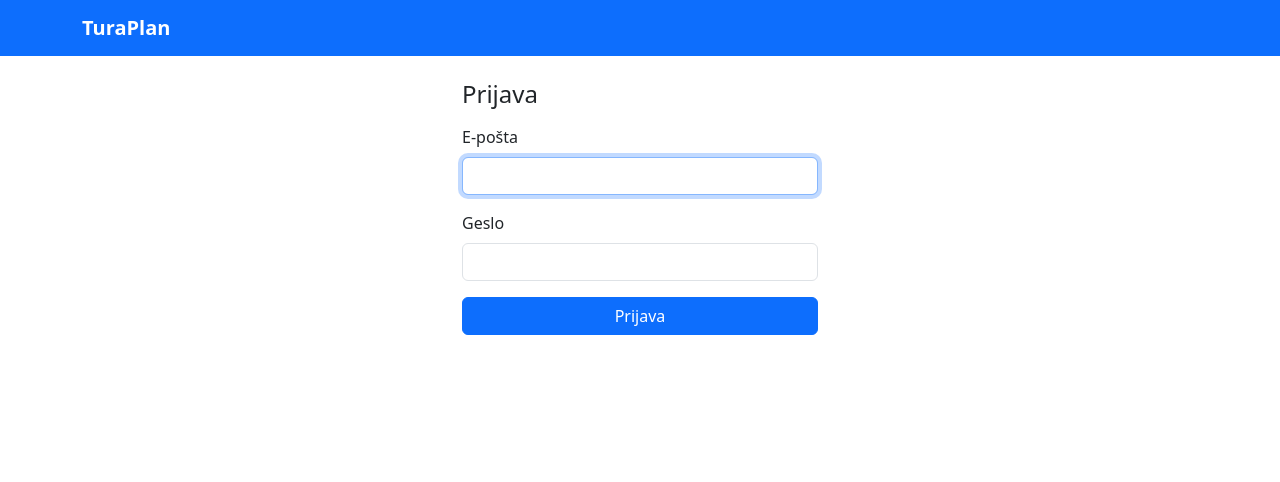
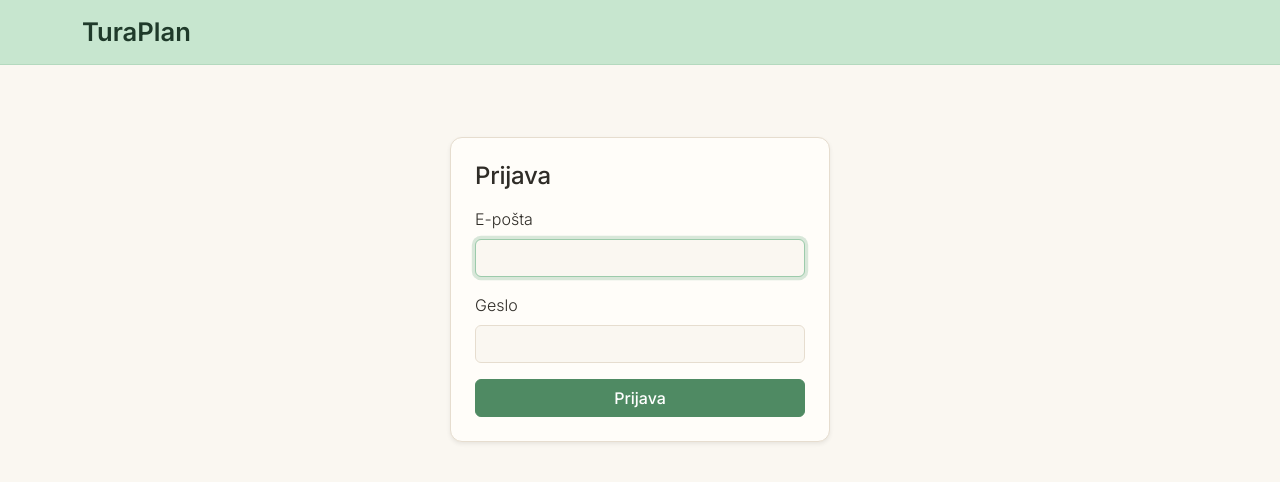
Before and after one commit to n-varoscic/TuraPlan, a React (Vite) app in the folder frontend/: page /login in a window 1280 px wide. Shown: the top 482 px of the page. Built offline with nearby package versions, Linux system fonts and the light colour scheme; no server answers.

Commit message:
feat: barvna tema, pisava Inter in obarvanje ob prehodu z miško (#24)

```diff
--- a/frontend/index.html
+++ b/frontend/index.html
@@ -4,6 +4,12 @@
     <meta charset="UTF-8" />
     <link rel="icon" type="image/svg+xml" href="/favicon.svg" />
     <meta name="viewport" content="width=device-width, initial-scale=1.0" />
+    <link rel="preconnect" href="https://fonts.googleapis.com" />
+    <link rel="preconnect" href="https://fonts.gstatic.com" crossorigin />
+    <link
+      href="https://fonts.googleapis.com/css2?family=Inter:wght@300;400;500;600&display=swap"
+      rel="stylesheet"
+    />
     <title>TuraPlan</title>
   </head>
   <body>
--- a/frontend/src/components/Layout.jsx
+++ b/frontend/src/components/Layout.jsx
@@ -8,17 +8,17 @@ export default function Layout() {
 
   return (
     <>
-      <nav className="navbar navbar-dark bg-primary">
+      <nav className="navbar tp-navbar">
         <div className="container">
-          <Link className="navbar-brand fw-bold" to="/">
+          <Link className="navbar-brand" to="/">
             TuraPlan
           </Link>
           {user && (
-            <div className="d-flex align-items-center gap-3 text-white">
+            <div className="d-flex align-items-center gap-3">
               <span className="small">
                 {user.first_name} {user.last_name} · {ROLE_LABELS[user.role]}
               </span>
-              <button className="btn btn-sm btn-outline-light" onClick={logout}>
+              <button className="btn btn-sm btn-outline-primary" onClick={logout}>
                 Odjava
               </button>
             </div>
--- a/frontend/src/main.jsx
+++ b/frontend/src/main.jsx
@@ -2,6 +2,8 @@ import { StrictMode } from "react";
 import { createRoot } from "react-dom/client";
 import { BrowserRouter } from "react-router-dom";
 import "bootstrap/dist/css/bootstrap.min.css";
+// Naša tema za Bootstrapom, da lahko prepiše njegove barve
+import "./theme.css";
 import App from "./App.jsx";
 import AuthProvider from "./auth/AuthProvider.jsx";
 
--- a/frontend/src/pages/LoginPage.jsx
+++ b/frontend/src/pages/LoginPage.jsx
@@ -27,8 +27,8 @@ export default function LoginPage() {
   }
 
   return (
-    <div className="row justify-content-center">
-      <div className="col-12 col-sm-8 col-md-5 col-lg-4">
+    <div className="row justify-content-center pt-md-5">
+      <div className="col-12 col-sm-8 col-md-5 col-lg-4 card border shadow-sm p-4">
         <h1 className="h4 mb-3">Prijava</h1>
         <form onSubmit={handleSubmit}>
           <div className="mb-3">
--- /dev/null
+++ b/frontend/src/theme.css
@@ -0,0 +1,209 @@
+/*
+  Barvna tema TuraPlan: pastelno zelena, bež podlaga in tanjša pisava Inter
+  Prepiše privzete barve Bootstrapa, zato komponente ostanejo enake
+*/
+
+:root {
+  /* Pisava */
+  --bs-body-font-family: "Inter", system-ui, sans-serif;
+  --bs-body-font-weight: 300;
+  --bs-body-color: #2f2c27;
+  --bs-body-color-rgb: 47, 44, 39;
+
+  /* Podlaga in robovi v bež odtenkih */
+  --bs-body-bg: #faf7f1;
+  --bs-secondary-bg: #ece5d8;
+  --bs-tertiary-bg: #f3ede3;
+  --bs-border-color: #e6ddcf;
+  --bs-secondary-color: rgba(47, 44, 39, 0.6);
+
+  /* Glavna barva in povezave: umirjena zelena */
+  --bs-primary: #4f8a63;
+  --bs-primary-rgb: 79, 138, 99;
+  --bs-link-color-rgb: 63, 115, 81;
+  --bs-link-hover-color-rgb: 47, 90, 62;
+  --bs-focus-ring-color: rgba(127, 179, 143, 0.3);
+
+  /* Pastelne barve za statuse: ozadje, besedilo in rob */
+  --bs-success-rgb: 125, 187, 145;
+  --bs-success-bg-subtle: #dcefe2;
+  --bs-success-text-emphasis: #2f6b45;
+  --bs-success-border-subtle: #bfe0c9;
+
+  --bs-danger-rgb: 227, 155, 149;
+  --bs-danger-bg-subtle: #f9e3e1;
+  --bs-danger-text-emphasis: #9b3d38;
+  --bs-danger-border-subtle: #efc4c0;
+
+  --bs-warning-rgb: 240, 210, 150;
+  --bs-warning-bg-subtle: #fbefd5;
+  --bs-warning-text-emphasis: #87601a;
+  --bs-warning-border-subtle: #f1dcae;
+
+  --bs-info-rgb: 150, 186, 214;
+  --bs-info-bg-subtle: #e2ecf5;
+  --bs-info-text-emphasis: #2e5675;
+  --bs-info-border-subtle: #c6d9e9;
+
+  --bs-secondary-bg-subtle: #efe9df;
+  --bs-secondary-text-emphasis: #6b6255;
+  --bs-secondary-border-subtle: #e2d9ca;
+
+  /* Lastne barve aplikacije */
+  --tp-navbar-bg: #c7e6cf;
+  --tp-navbar-color: #1f3a2a;
+}
+
+h1, h2, h3, h4, h5, h6, strong, dt {
+  font-weight: 500;
+  letter-spacing: -0.01em;
+}
+
+/* Glava aplikacije */
+.tp-navbar {
+  background-color: var(--tp-navbar-bg);
+  color: var(--tp-navbar-color);
+  border-bottom: 1px solid #b3d9be;
+}
+
+.tp-navbar .navbar-brand {
+  color: var(--tp-navbar-color);
+  font-size: 1.6rem;
+  font-weight: 600;
+}
+
+/* Naslov strani je manjši od imena aplikacije v glavi */
+main h1 {
+  font-size: 1.25rem;
+}
+
+/* Gumbi v zeleni barvi */
+.btn-primary {
+  --bs-btn-bg: #4f8a63;
+  --bs-btn-border-color: #4f8a63;
+  --bs-btn-hover-bg: #437a56;
+  --bs-btn-hover-border-color: #437a56;
+  --bs-btn-active-bg: #3a6b4b;
+  --bs-btn-active-border-color: #3a6b4b;
+  --bs-btn-disabled-bg: #8fb89c;
+  --bs-btn-disabled-border-color: #8fb89c;
+  --bs-btn-font-weight: 500;
+}
+
+.btn-outline-primary {
+  --bs-btn-color: #3f7351;
+  --bs-btn-border-color: #9ccbab;
+  --bs-btn-hover-bg: #dcefe2;
+  --bs-btn-hover-color: #2f5a3e;
+  --bs-btn-hover-border-color: #9ccbab;
+  --bs-btn-active-bg: #c7e6cf;
+  --bs-btn-active-color: #2f5a3e;
+  --bs-btn-active-border-color: #9ccbab;
+  --bs-btn-disabled-color: #3f7351;
+  --bs-btn-disabled-border-color: #9ccbab;
+}
+
+/* Polja obrazcev ob kliku dobijo zelen rob */
+.form-control:focus,
+.form-select:focus {
+  border-color: #9ccbab;
+  box-shadow: 0 0 0 0.2rem var(--bs-focus-ring-color);
+}
+
+/* Tabele kot bele kartice na bež podlagi */
+.table-responsive {
+  background-color: #fffdf9;
+  border: 1px solid var(--bs-border-color);
+  border-radius: 0.75rem;
+}
+
+.table {
+  --bs-table-bg: transparent;
+  --bs-table-hover-bg: rgba(125, 187, 145, 0.18);
+  margin-bottom: 0;
+}
+
+.table-light {
+  --bs-table-bg: #f3ede3;
+  --bs-table-color: #6b6255;
+  --bs-table-border-color: var(--bs-border-color);
+}
+
+.table thead th {
+  font-size: 0.75rem;
+  font-weight: 500;
+  text-transform: uppercase;
+  letter-spacing: 0.04em;
+}
+
+.table-danger {
+  --bs-table-bg: #fbeceb;
+  --bs-table-color: inherit;
+  --bs-table-border-color: var(--bs-border-color);
+}
+
+.badge {
+  font-weight: 500;
+}
+
+.card {
+  --bs-card-bg: #fffdf9;
+  --bs-card-border-color: var(--bs-border-color);
+  border-radius: 0.75rem;
+}
+
+/* Ob prehodu z miško se vrstica in gumbi nežno obarvajo */
+.table > tbody > tr > *,
+.btn,
+.form-select {
+  transition: background-color 0.15s, border-color 0.15s, box-shadow 0.15s;
+}
+
+.form-select:hover {
+  border-color: #9ccbab;
+}
+
+/* Koledar za izbiro obdobja */
+.tp-calendar {
+  position: absolute;
+  z-index: 10;
+  top: calc(100% + 4px);
+  width: 290px;
+}
+
+.tp-calendar-grid {
+  display: grid;
+  grid-template-columns: repeat(7, 1fr);
+  gap: 2px;
+}
+
+.tp-day {
+  border: 0;
+  border-radius: 0.5rem;
+  background: transparent;
+  padding: 0.35rem 0;
+  min-width: 2rem;
+  color: inherit;
+  font-weight: 300;
+  transition: background-color 0.1s;
+}
+
+.tp-day:hover {
+  background-color: #dcefe2;
+}
+
+.tp-day-today {
+  font-weight: 600;
+}
+
+.tp-day-in-range {
+  background-color: #e8f4ec;
+  border-radius: 0;
+}
+
+.tp-day-selected,
+.tp-day-selected:hover {
+  background-color: #4f8a63;
+  color: #fff;
+  font-weight: 500;
+}
```
